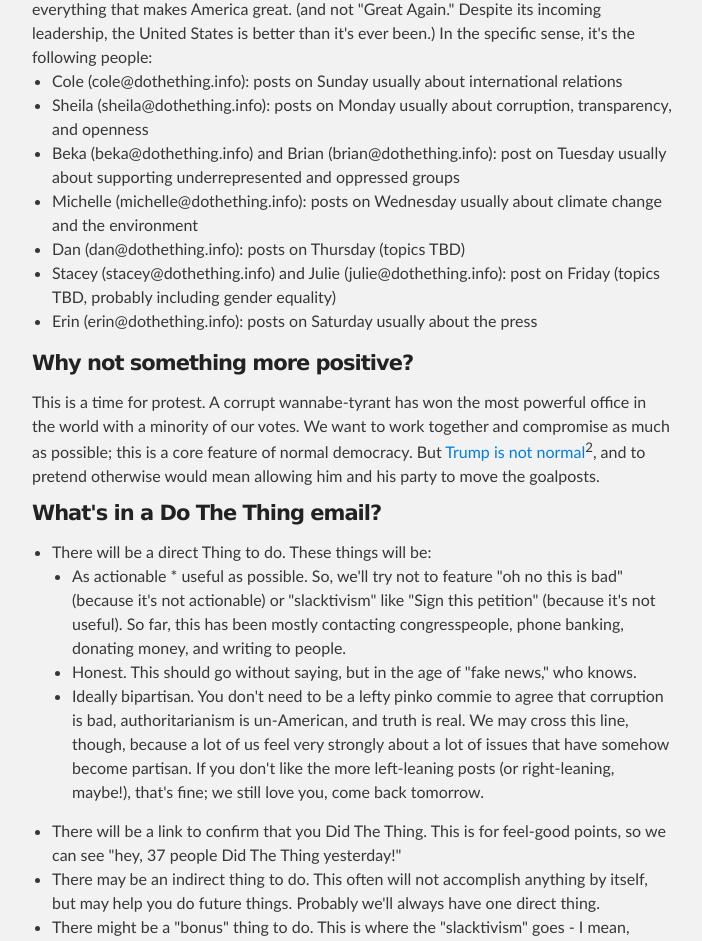
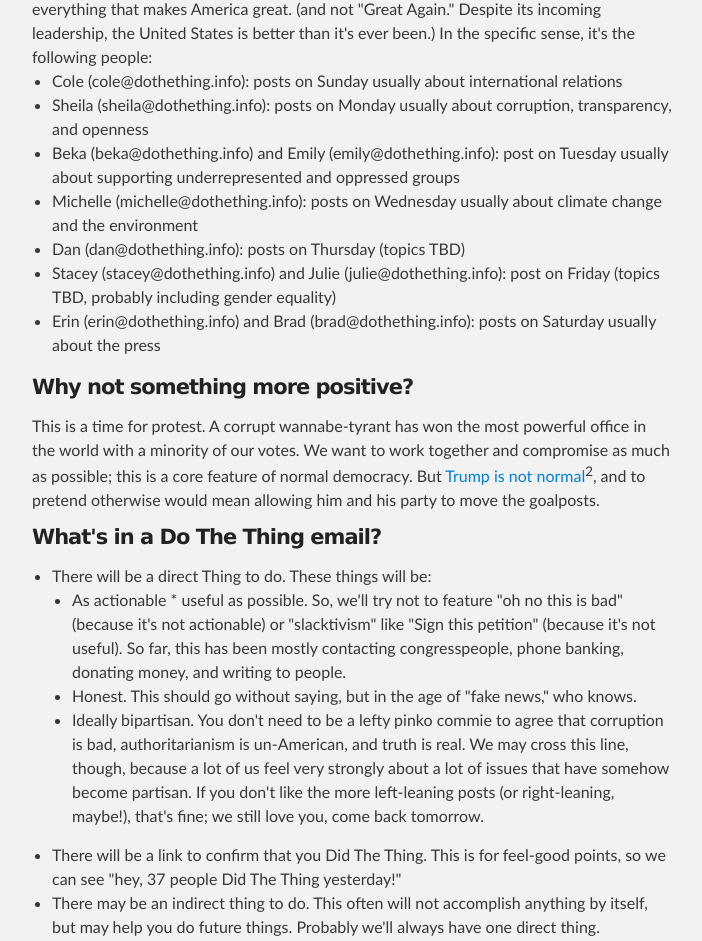
Before and after one commit to dantasse/dothething, a plain HTML site: page index.html in a window 1280 px wide. Shown: the part 1131-2072 px from the top of the page, without its empty margins (288-990 px from the left). Drawn offline with Linux system fonts and the light colour scheme.

Commit message:
update who's posting when

```diff
--- a/index.html
+++ b/index.html
@@ -61,11 +61,11 @@
         <ul>
           <li>Cole (cole@dothething.info): posts on Sunday usually about international relations</li>
           <li>Sheila (sheila@dothething.info): posts on Monday usually about corruption, transparency, and openness</li>
-          <li>Beka (beka@dothething.info) and Brian (brian@dothething.info): post on Tuesday usually about supporting underrepresented and oppressed groups</li>
+          <li>Beka (beka@dothething.info) and Emily (emily@dothething.info): post on Tuesday usually about supporting underrepresented and oppressed groups</li>
           <li>Michelle (michelle@dothething.info): posts on Wednesday usually about climate change and the environment</li>
           <li>Dan (dan@dothething.info): posts on Thursday (topics TBD)</li>
           <li>Stacey (stacey@dothething.info) and Julie (julie@dothething.info): post on Friday (topics TBD, probably including gender equality)</li>
-          <li>Erin (erin@dothething.info): posts on Saturday usually about the press</li>
+          <li>Erin (erin@dothething.info) and Brad (brad@dothething.info): posts on Saturday usually about the press</li>
         </ul>
 
         <h4>Why not something more positive?</h4>
```
